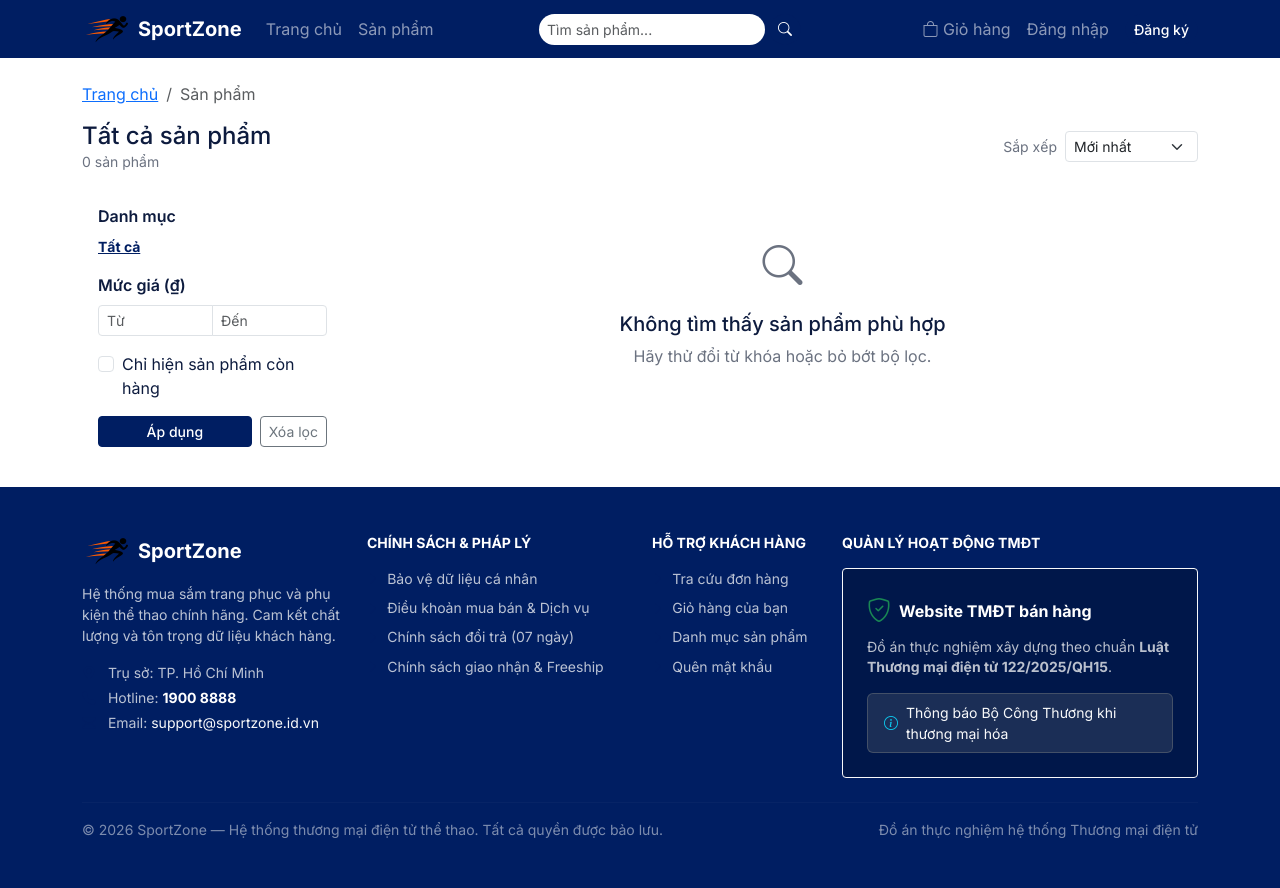
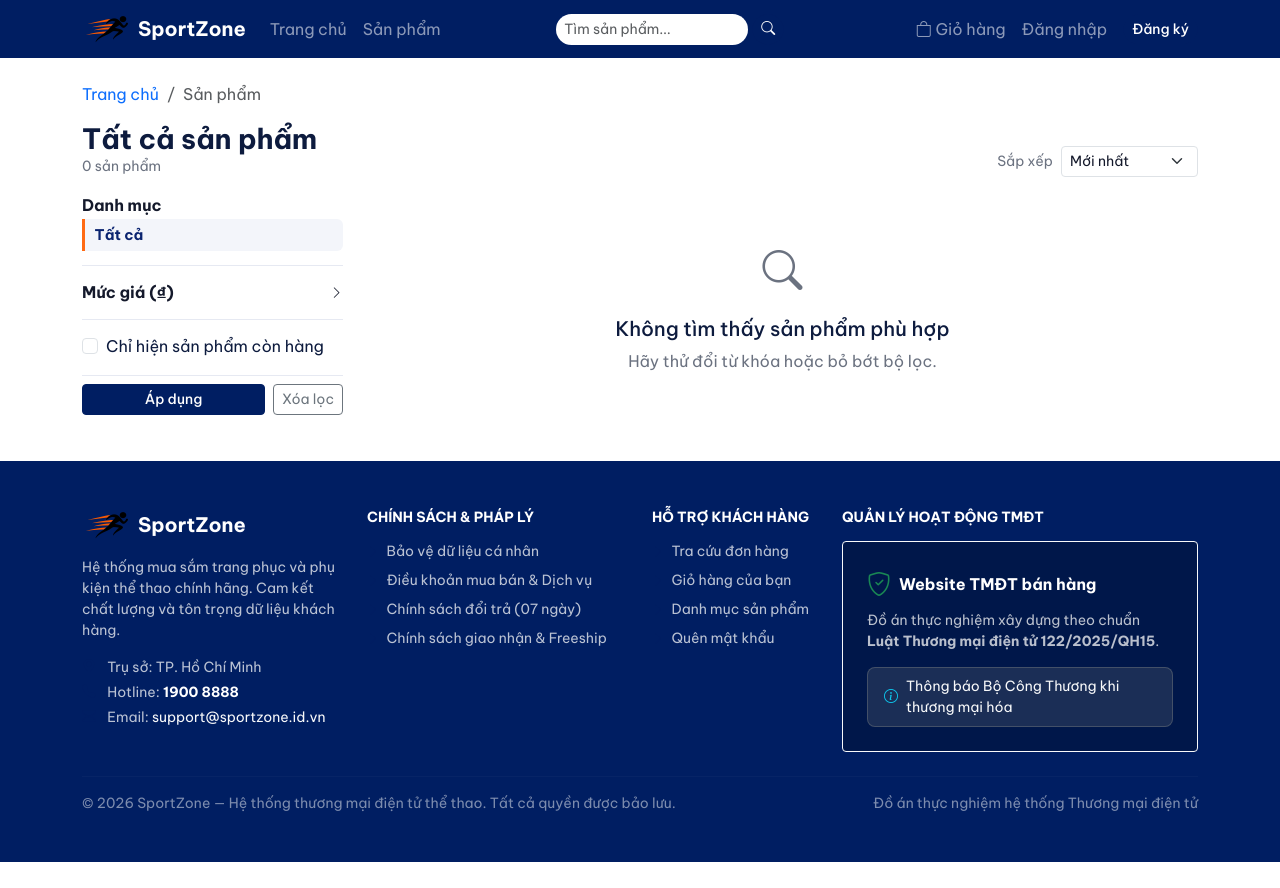
Before and after one commit to hoanghuy-arch/web-project-TMDT, a Flask app: page /products in a window 1280 px wide. After the commit the page ends 862 px from the top, so only its background shows below. Run offline with Flask 3, Linux system fonts and the light colour scheme; data that the repository does not hold is empty; some libraries are stand-ins or nearby versions.

Commit message:
feat(ui): implement modern product list filtering and sportzone.css on ui-redesign branch

```diff
--- /dev/null
+++ b/app/static/css/sportzone.css
@@ -0,0 +1,126 @@
+/* static/css/sportzone.css  — nạp SAU bootstrap.min.css
+   Thêm vào <head> của base.html:
+   <link rel="preconnect" href="https://fonts.googleapis.com">
+   <link href="https://fonts.googleapis.com/css2?family=Be+Vietnam+Pro:wght@400;500;600;700;800&display=swap" rel="stylesheet">
+*/
+:root {
+  --sz-navy: #0b2470;
+  --sz-navy-deep: #07194f;
+  --sz-orange: #ff6a13;
+  --sz-orange-dark: #e55a08;
+  --sz-ink: #14192b;
+  --sz-mist: #f3f5fa;
+
+  --bs-body-font-family: "Be Vietnam Pro", system-ui, -apple-system, "Segoe UI", sans-serif;
+  --bs-body-color: var(--sz-ink);
+  --bs-link-color: var(--sz-navy);
+  --bs-link-hover-color: var(--sz-orange-dark);
+  --bs-border-radius: .5rem;
+}
+
+body { font-family: var(--bs-body-font-family); }
+a { text-decoration: none; }
+:focus-visible { outline: 3px solid var(--sz-orange); outline-offset: 2px; }
+
+/* ---------- Topbar ---------- */
+.sz-topbar { background: var(--sz-navy-deep); color: #cdd6f4; font-size: .8125rem; padding: .4rem 0; }
+.sz-topbar a { color: #cdd6f4; }
+.sz-topbar a:hover { color: #fff; }
+
+/* ---------- Header ---------- */
+.sz-header { background: var(--sz-navy); z-index: 1030; }
+.sz-brand { display: flex; align-items: center; gap: .5rem; font-weight: 800; font-size: 1.35rem; letter-spacing: -.01em; }
+.sz-nav .nav-link { color: #dbe3ff; font-weight: 500; padding: 1.1rem .9rem; position: relative; }
+.sz-nav .nav-link:hover, .sz-nav .nav-link.is-active { color: #fff; }
+.sz-nav .nav-link::after {
+  content: ""; position: absolute; left: .9rem; right: .9rem; bottom: .55rem; height: 2px;
+  background: var(--sz-orange); transform: scaleX(0); transition: transform .15s;
+}
+.sz-nav .nav-link:hover::after, .sz-nav .nav-link.is-active::after { transform: scaleX(1); }
+
+@media (min-width: 992px) {
+  .sz-hover-dropdown:hover > .dropdown-menu { display: block; margin-top: 0; }
+}
+.sz-dropdown { border: 0; border-radius: .5rem; padding: .5rem; box-shadow: 0 10px 30px rgb(7 25 79 / .18); min-width: 13rem; }
+.sz-dropdown .dropdown-item { border-radius: .375rem; padding: .5rem .75rem; }
+.sz-dropdown .dropdown-item:hover { background: var(--sz-mist); color: var(--sz-navy); }
+
+.sz-search { position: relative; width: 100%; max-width: 20rem; }
+.sz-search .form-control { border: 0; border-radius: 999px; padding: .5rem 2.75rem .5rem 1rem; font-size: .9rem; }
+.sz-search button { position: absolute; right: .25rem; top: 50%; transform: translateY(-50%);
+  border: 0; background: transparent; color: var(--sz-navy); width: 2.25rem; height: 2.25rem; }
+
+.sz-icon-btn { position: relative; color: #fff; background: transparent; border: 0; width: 2.5rem; height: 2.5rem;
+  display: inline-flex; align-items: center; justify-content: center; border-radius: 50%; font-size: 1.25rem; }
+.sz-icon-btn:hover { background: rgb(255 255 255 / .12); color: #fff; }
+.sz-badge { position: absolute; top: 2px; right: 0; min-width: 1.1rem; height: 1.1rem; padding: 0 .25rem;
+  background: var(--sz-orange); color: #fff; border-radius: 999px; font-size: .68rem; font-weight: 700;
+  display: flex; align-items: center; justify-content: center; }
+
+.sz-offcanvas { background: var(--sz-navy); color: #fff; }
+@media (min-width: 992px) { .sz-offcanvas { background: transparent; } }
+
+/* ---------- Buttons ---------- */
+.sz-btn-accent { background: var(--sz-orange); border-color: var(--sz-orange); color: #fff; font-weight: 600; }
+.sz-btn-accent:hover { background: var(--sz-orange-dark); border-color: var(--sz-orange-dark); color: #fff; }
+.sz-btn-ghost { border: 2px solid var(--sz-navy); color: var(--sz-navy); font-weight: 600; background: transparent; }
+.sz-btn-ghost:hover { background: var(--sz-navy); color: #fff; }
+
+/* ---------- Hero: nền sáng, ảnh bo lớn, để chữ navy nổi bật ---------- */
+.sz-hero { background: var(--sz-mist); padding: 3rem 0; }
+.sz-hero__title { font-weight: 800; font-size: clamp(2.25rem, 5vw, 3.75rem); line-height: 1.05;
+  letter-spacing: -.03em; color: var(--sz-navy); margin-bottom: 1rem; }
+.sz-hero__lead { font-size: 1.125rem; max-width: 34rem; color: #3d4560; margin-bottom: 1.75rem; }
+.sz-hero__media { aspect-ratio: 5 / 4; border-radius: 1.5rem; overflow: hidden; background: #dfe5f5; }
+.sz-hero__media img { width: 100%; height: 100%; object-fit: cover; }
+
+/* ---------- Section & danh mục ---------- */
+.sz-section { padding: 3rem 0 1rem; }
+.sz-section__title { font-weight: 700; font-size: 1.5rem; letter-spacing: -.01em; margin-bottom: 1.25rem; }
+
+.sz-cat { position: relative; display: block; aspect-ratio: 4 / 5; border-radius: 1rem; overflow: hidden;
+  background: linear-gradient(160deg, var(--sz-navy), var(--sz-navy-deep)); color: #fff; }
+.sz-cat img { position: absolute; inset: 0; width: 100%; height: 100%; object-fit: cover; transition: transform .35s; }
+.sz-cat::after { content: ""; position: absolute; inset: 0;
+  background: linear-gradient(to top, rgb(7 25 79 / .8), transparent 55%); }
+.sz-cat__name { position: absolute; left: 1rem; bottom: .9rem; z-index: 1; font-weight: 700; font-size: 1.1rem; }
+.sz-cat:hover img { transform: scale(1.05); }
+
+/* ---------- Thẻ sản phẩm (dùng class này cho card hiện có) ---------- */
+.sz-card { border: 1px solid #e6e9f2; border-radius: .75rem; overflow: hidden; background: #fff; height: 100%; }
+.sz-card__title { font-weight: 500; line-height: 1.35; min-height: 2.7em;
+  display: -webkit-box; -webkit-line-clamp: 2; -webkit-box-orient: vertical; overflow: hidden; }
+.sz-card__price { color: var(--sz-navy); font-weight: 700; text-decoration: none; }
+.sz-tag { position: absolute; top: .6rem; left: .6rem; background: var(--sz-orange); color: #fff;
+  font-size: .75rem; font-weight: 600; padding: .15rem .55rem; border-radius: 999px; }
+
+/* ---------- Sidebar lọc (form.sz-filter) ---------- */
+.sz-facet { padding: .9rem 0; border-bottom: 1px solid #e6e9f2; }
+.sz-facet:first-of-type { padding-top: 0; }
+.sz-facet__title { font-weight: 700; color: var(--sz-ink); }
+.sz-facet__toggle { display: flex; width: 100%; justify-content: space-between; align-items: center;
+  background: none; border: 0; padding: 0; text-align: left; }
+.sz-facet__toggle .bi { transition: transform .15s; font-size: .8rem; }
+.sz-facet__toggle.collapsed .bi { transform: rotate(-90deg); }
+
+.sz-flink { color: var(--sz-ink); display: flex; justify-content: space-between; align-items: center;
+  padding: .3rem .6rem; margin-top: .15rem; font-size: .92rem;
+  border-left: 3px solid transparent; border-radius: 0 .375rem .375rem 0; }
+.sz-flink:hover { background: var(--sz-mist); color: var(--sz-navy); }
+.sz-flink.is-active { font-weight: 700; color: var(--sz-navy); border-left-color: var(--sz-orange); background: var(--sz-mist); }
+.sz-flink--child { padding-left: 1.6rem; font-size: .88rem; color: #5b6480; }
+.sz-flink .count { color: #7a8299; font-size: .82rem; font-weight: 400; }
+
+/* Chip bộ lọc đang áp dụng */
+.sz-chip { display: inline-flex; align-items: center; gap: .4rem; background: var(--sz-mist); color: var(--sz-navy);
+  border: 1px solid #d5dbee; border-radius: 999px; padding: .25rem .7rem; font-size: .85rem; font-weight: 500; }
+.sz-chip .bi { font-size: .65rem; }
+.sz-chip:hover { background: #e3e8f6; color: var(--sz-navy); }
+
+@media (max-width: 991.98px) {
+  #filters.offcanvas-lg { max-width: 85vw; }
+}
+
+@media (prefers-reduced-motion: reduce) {
+  .sz-cat img, .sz-nav .nav-link::after { transition: none; }
+}
--- a/app/templates/base.html
+++ b/app/templates/base.html
@@ -8,9 +8,12 @@
   <link rel="icon" type="image/png" href="{{ url_for('static', filename='img/favicon.png', v='5') }}">
   <link rel="shortcut icon" type="image/png" href="{{ url_for('static', filename='img/favicon.png', v='5') }}">
   <link rel="apple-touch-icon" href="{{ url_for('static', filename='img/favicon.png', v='5') }}">
+  <link rel="preconnect" href="https://fonts.googleapis.com">
+  <link href="https://fonts.googleapis.com/css2?family=Be+Vietnam+Pro:wght@400;500;600;700;800&display=swap" rel="stylesheet">
   <link href="https://cdn.jsdelivr.net/npm/bootstrap@5.3.3/dist/css/bootstrap.min.css" rel="stylesheet">
   <link href="https://cdn.jsdelivr.net/npm/bootstrap-icons@1.11.3/font/bootstrap-icons.min.css" rel="stylesheet">
   <link href="{{ url_for('static', filename='css/style.css', v='5') }}" rel="stylesheet">
+  <link href="{{ url_for('static', filename='css/sportzone.css', v='1') }}" rel="stylesheet">
   {% block head %}{% endblock %}
 </head>
 <body class="d-flex flex-column min-vh-100">
--- a/app/templates/shop/product_list.html
+++ b/app/templates/shop/product_list.html
@@ -2,7 +2,22 @@
 {% from "shop/_cards.html" import product_card %}
 {% from "shop/_pager.html" import pager %}
 {% block title %}{{ category.name if category else ('Tìm "' ~ f.q ~ '"' if f.q else 'Sản phẩm') }}{% endblock %}
+
 {% block content %}
+{# Tham số hiện tại, dùng để dựng link xóa từng bộ lọc: url_for(..., **dict(base, size=...)) #}
+{% set base = {
+  'q': f.q or None,
+  'category': f.category or None,
+  'size': f.sizes,
+  'color': f.colors,
+  'min_price': f.min_price,
+  'max_price': f.max_price,
+  'in_stock': 1 if f.in_stock else None,
+  'sort': f.sort
+} %}
+{% set has_price = f.min_price is not none or f.max_price is not none %}
+{% set has_chips = f.q or category or f.sizes or f.colors or has_price or f.in_stock %}
+
 <nav aria-label="breadcrumb">
   <ol class="breadcrumb small">
     <li class="breadcrumb-item"><a href="{{ url_for('shop.home') }}">Trang chủ</a></li>
@@ -15,15 +30,14 @@
   </ol>
 </nav>
 
-<div class="d-flex justify-content-between align-items-center flex-wrap gap-2 mb-3">
+<div class="d-flex justify-content-between align-items-end flex-wrap gap-2 mb-3">
   <div>
-    <h1 class="h4 mb-0">{{ category.name if category else 'Tất cả sản phẩm' }}</h1>
-    <div class="small text-muted">
-      {{ pagination.total }} sản phẩm{% if f.q %} cho từ khóa "<strong>{{ f.q }}</strong>" <a href="{{ url_for('shop.product_list', category=f.category or None) }}" class="text-danger text-decoration-none ms-1"><i class="bi bi-x-circle-fill"></i> Xóa tìm kiếm</a>{% endif %}
-    </div>
+    <h1 class="h3 fw-bold mb-0">{{ category.name if category else 'Tất cả sản phẩm' }}</h1>
+    <div class="small text-muted">{{ pagination.total }} sản phẩm</div>
   </div>
   <div class="d-flex align-items-center gap-2">
-    <button class="btn btn-outline-secondary btn-sm d-lg-none" type="button" data-bs-toggle="collapse" data-bs-target="#filters" aria-expanded="false" aria-controls="filters">
+    <button class="btn btn-outline-secondary btn-sm d-lg-none" type="button"
+            data-bs-toggle="offcanvas" data-bs-target="#filters" aria-controls="filters">
       <i class="bi bi-funnel"></i> Bộ lọc
     </button>
     <label for="sort" class="small text-muted mb-0 d-none d-sm-block">Sắp xếp</label>
@@ -35,44 +49,101 @@
   </div>
 </div>
 
+{# ===== Chip "đang lọc" ===== #}
+{% if has_chips %}
+<div class="d-flex flex-wrap align-items-center gap-2 mb-3" aria-label="Bộ lọc đang áp dụng">
+  {% if f.q %}
+    <a class="sz-chip" href="{{ url_for('shop.product_list', **dict(base, q=None)) }}">Từ khóa: {{ f.q }} <i class="bi bi-x-lg"></i></a>
+  {% endif %}
+  {% if category %}
+    <a class="sz-chip" href="{{ url_for('shop.product_list', **dict(base, category=None)) }}">{{ category.name }} <i class="bi bi-x-lg"></i></a>
+  {% endif %}
+  {% for s in sizes if s.id in f.sizes %}
+    <a class="sz-chip" href="{{ url_for('shop.product_list', **dict(base, size=f.sizes|reject('equalto', s.id)|list)) }}">Cỡ {{ s.name }} <i class="bi bi-x-lg"></i></a>
+  {% endfor %}
+  {% for c in colors if c.id in f.colors %}
+    <a class="sz-chip" href="{{ url_for('shop.product_list', **dict(base, color=f.colors|reject('equalto', c.id)|list)) }}">
+      <span class="sz-dot" style="background: {{ c.hex_code }}"></span>{{ c.name }} <i class="bi bi-x-lg"></i>
+    </a>
+  {% endfor %}
+  {% if has_price %}
+    <a class="sz-chip" href="{{ url_for('shop.product_list', **dict(base, min_price=None, max_price=None)) }}">
+      Giá: {{ '{:,.0f}'.format(f.min_price).replace(',', '.') if f.min_price is not none else '0' }}
+      – {{ '{:,.0f}'.format(f.max_price).replace(',', '.') if f.max_price is not none else '∞' }} ₫ <i class="bi bi-x-lg"></i>
+    </a>
+  {% endif %}
+  {% if f.in_stock %}
+    <a class="sz-chip" href="{{ url_for('shop.product_list', **dict(base, in_stock=None)) }}">Còn hàng <i class="bi bi-x-lg"></i></a>
+  {% endif %}
+  <a href="{{ clear_url }}" class="small ms-1">Xóa tất cả</a>
+</div>
+{% endif %}
+
 <div class="row g-4">
   <aside class="col-lg-3">
-    <div class="collapse d-lg-block" id="filters">
-      <form method="get" action="{{ url_for('shop.product_list') }}" id="filter-form" class="sz-filter card card-body border-0 shadow-sm">
+    {# Mobile: ngăn kéo bên trái. Desktop (lg trở lên): hiển thị bình thường trong cột #}
+    <div class="offcanvas-lg offcanvas-start" tabindex="-1" id="filters" aria-labelledby="filtersLabel">
+      <div class="offcanvas-header">
+        <h2 class="offcanvas-title h5" id="filtersLabel">Bộ lọc</h2>
+        <button type="button" class="btn-close" data-bs-dismiss="offcanvas" data-bs-target="#filters" aria-label="Đóng"></button>
+      </div>
+
+      <div class="offcanvas-body d-block">
+        <form method="get" action="{{ url_for('shop.product_list') }}" id="filter-form" class="sz-filter">
           {% if f.q %}<input type="hidden" name="q" value="{{ f.q }}">{% endif %}
           {% if f.category %}<input type="hidden" name="category" value="{{ f.category }}">{% endif %}
 
-        <div class="mb-3">
-          <div class="fw-semibold mb-2">Danh mục</div>
-          <ul class="list-unstyled mb-0 small">
-            <li><a href="{{ url_for('shop.product_list', q=f.q or None) }}" class="{{ 'fw-bold text-sz' if not f.category }}">Tất cả</a></li>
+          {# --- Danh mục: luôn mở --- #}
+          <div class="sz-facet">
+            <div class="sz-facet__title">Danh mục</div>
+            <ul class="list-unstyled mb-0">
+              <li><a href="{{ url_for('shop.product_list', q=f.q or None) }}" class="sz-flink {{ 'is-active' if not f.category }}">Tất cả</a></li>
               {% for c in categories %}
-              <li class="mt-1">
-                <a href="{{ url_for('shop.product_list', category=c.slug, q=f.q or None) }}" class="{{ 'fw-bold text-sz' if f.category == c.slug }}">{{ c.name }}</a>
+                <li>
+                  <a href="{{ url_for('shop.product_list', category=c.slug, q=f.q or None) }}" class="sz-flink {{ 'is-active' if f.category == c.slug }}">
+                    <span>{{ c.name }}</span>
+                    {% if c.product_count is defined %}<span class="count">{{ c.product_count }}</span>{% endif %}
+                  </a>
                   {% for child in c.children if child.is_active %}
-                  <div class="ms-3"><a href="{{ url_for('shop.product_list', category=child.slug, q=f.q or None) }}" class="{{ 'fw-bold text-sz' if f.category == child.slug else 'text-muted' }}">{{ child.name }}</a></div>
+                    <a href="{{ url_for('shop.product_list', category=child.slug, q=f.q or None) }}" class="sz-flink sz-flink--child {{ 'is-active' if f.category == child.slug }}">
+                      <span>{{ child.name }}</span>
+                      {% if child.product_count is defined %}<span class="count">{{ child.product_count }}</span>{% endif %}
+                    </a>
                   {% endfor %}
                 </li>
               {% endfor %}
             </ul>
           </div>
 
+          {# --- Kích cỡ: mở sẵn nếu đang lọc --- #}
           {% if sizes %}
-        <div class="mb-3">
-          <div class="fw-semibold mb-2">Kích cỡ</div>
-          <div class="d-flex flex-wrap gap-1">
+          <div class="sz-facet">
+            <button class="sz-facet__title sz-facet__toggle {{ '' if f.sizes else 'collapsed' }}" type="button"
+                    data-bs-toggle="collapse" data-bs-target="#facet-size"
+                    aria-expanded="{{ 'true' if f.sizes else 'false' }}" aria-controls="facet-size">
+              Kích cỡ <i class="bi bi-chevron-down"></i>
+            </button>
+            <div class="collapse {{ 'show' if f.sizes }}" id="facet-size">
+              <div class="d-flex flex-wrap gap-1 pt-2">
                 {% for s in sizes %}
                   <input type="checkbox" class="btn-check" name="size" id="size-{{ s.id }}" value="{{ s.id }}" {{ 'checked' if s.id in f.sizes }}>
                   <label class="btn btn-sm btn-outline-secondary" for="size-{{ s.id }}">{{ s.name }}</label>
                 {% endfor %}
               </div>
             </div>
+          </div>
           {% endif %}
 
+          {# --- Màu sắc --- #}
           {% if colors %}
-        <div class="mb-3">
-          <div class="fw-semibold mb-2">Màu sắc</div>
-          <div class="d-flex flex-wrap gap-1">
+          <div class="sz-facet">
+            <button class="sz-facet__title sz-facet__toggle {{ '' if f.colors else 'collapsed' }}" type="button"
+                    data-bs-toggle="collapse" data-bs-target="#facet-color"
+                    aria-expanded="{{ 'true' if f.colors else 'false' }}" aria-controls="facet-color">
+              Màu sắc <i class="bi bi-chevron-down"></i>
+            </button>
+            <div class="collapse {{ 'show' if f.colors }}" id="facet-color">
+              <div class="d-flex flex-wrap gap-1 pt-2">
                 {% for c in colors %}
                   <input type="checkbox" class="btn-check" name="color" id="color-{{ c.id }}" value="{{ c.id }}" {{ 'checked' if c.id in f.colors }}>
                   <label class="btn btn-sm btn-outline-secondary d-flex align-items-center gap-1" for="color-{{ c.id }}">
@@ -81,26 +152,37 @@
                 {% endfor %}
               </div>
             </div>
+          </div>
           {% endif %}
 
-        <div class="mb-3">
-          <div class="fw-semibold mb-2">Mức giá (₫)</div>
-          <div class="input-group input-group-sm">
+          {# --- Mức giá --- #}
+          <div class="sz-facet">
+            <button class="sz-facet__title sz-facet__toggle {{ '' if has_price else 'collapsed' }}" type="button"
+                    data-bs-toggle="collapse" data-bs-target="#facet-price"
+                    aria-expanded="{{ 'true' if has_price else 'false' }}" aria-controls="facet-price">
+              Mức giá (₫) <i class="bi bi-chevron-down"></i>
+            </button>
+            <div class="collapse {{ 'show' if has_price }}" id="facet-price">
+              <div class="input-group input-group-sm pt-2">
                 <input type="number" min="0" step="1000" name="min_price" class="form-control" placeholder="Từ" value="{{ f.min_price if f.min_price is not none }}" aria-label="Giá từ">
                 <input type="number" min="0" step="1000" name="max_price" class="form-control" placeholder="Đến" value="{{ f.max_price if f.max_price is not none }}" aria-label="Giá đến">
               </div>
             </div>
+          </div>
 
-        <div class="form-check mb-3">
+          <div class="sz-facet">
+            <div class="form-check">
               <input class="form-check-input" type="checkbox" name="in_stock" value="1" id="in_stock" {{ 'checked' if f.in_stock }}>
               <label class="form-check-label" for="in_stock">Chỉ hiện sản phẩm còn hàng</label>
             </div>
+          </div>
 
-        <div class="d-flex gap-2">
+          <div class="d-flex gap-2 pt-2">
             <button type="submit" class="btn btn-sz btn-sm flex-fill">Áp dụng</button>
             <a href="{{ clear_url }}" class="btn btn-outline-secondary btn-sm">Xóa lọc</a>
           </div>
         </form>
+      </div>
     </div>
   </aside>
 
```
Lines whose indentation alone changed are shown as unchanged.
